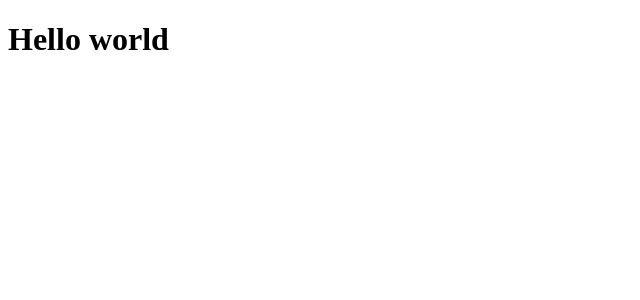
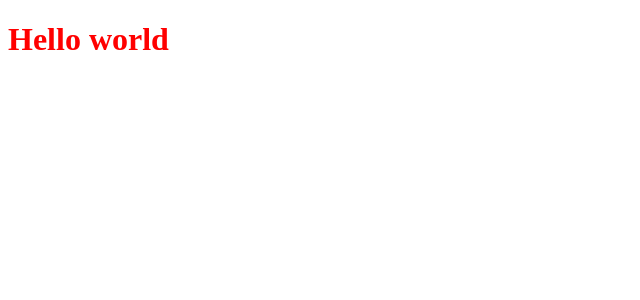
Before and after one commit to gustavovieiradev/ignews, a Next.js app: page / in a window 1280 px wide. Shown: the top 300 px of the page, without its empty margins (0-640 px from the left). Built offline with nearby package versions, Linux system fonts and the light colour scheme.

Commit message:
feat(*): adicionando o sass na aplicação

```diff
--- a/package.json
+++ b/package.json
@@ -10,7 +10,8 @@
   "dependencies": {
     "next": "10.1.1",
     "react": "17.0.2",
-    "react-dom": "17.0.2"
+    "react-dom": "17.0.2",
+    "sass": "^1.32.8"
   },
   "devDependencies": {
     "@types/node": "^14.14.37",
--- a/src/pages/index.tsx
+++ b/src/pages/index.tsx
@@ -1,5 +1,7 @@
+import styled from '../styles/home.module.scss';
+
 export default function Home() {
   return (
-    <h1>Hello world</h1>
+    <h1 className={styled.title}>Hello world</h1>
   )
 }
--- /dev/null
+++ b/src/styles/home.module.scss
@@ -0,0 +1,3 @@
+.title {
+  color: red;
+}
```
Also changed, not shown: 1 other file (tests, documents, lock files or other folders).
